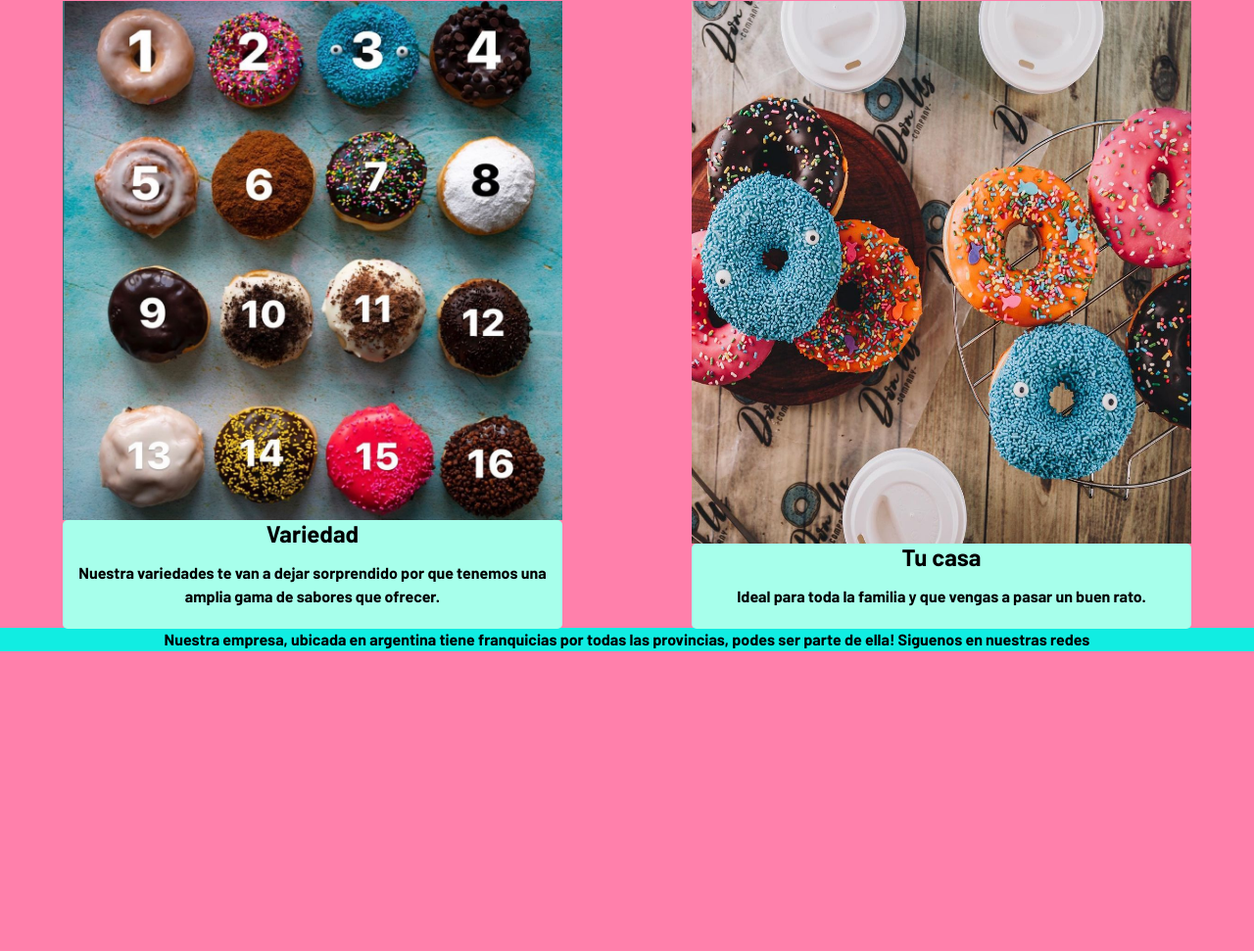
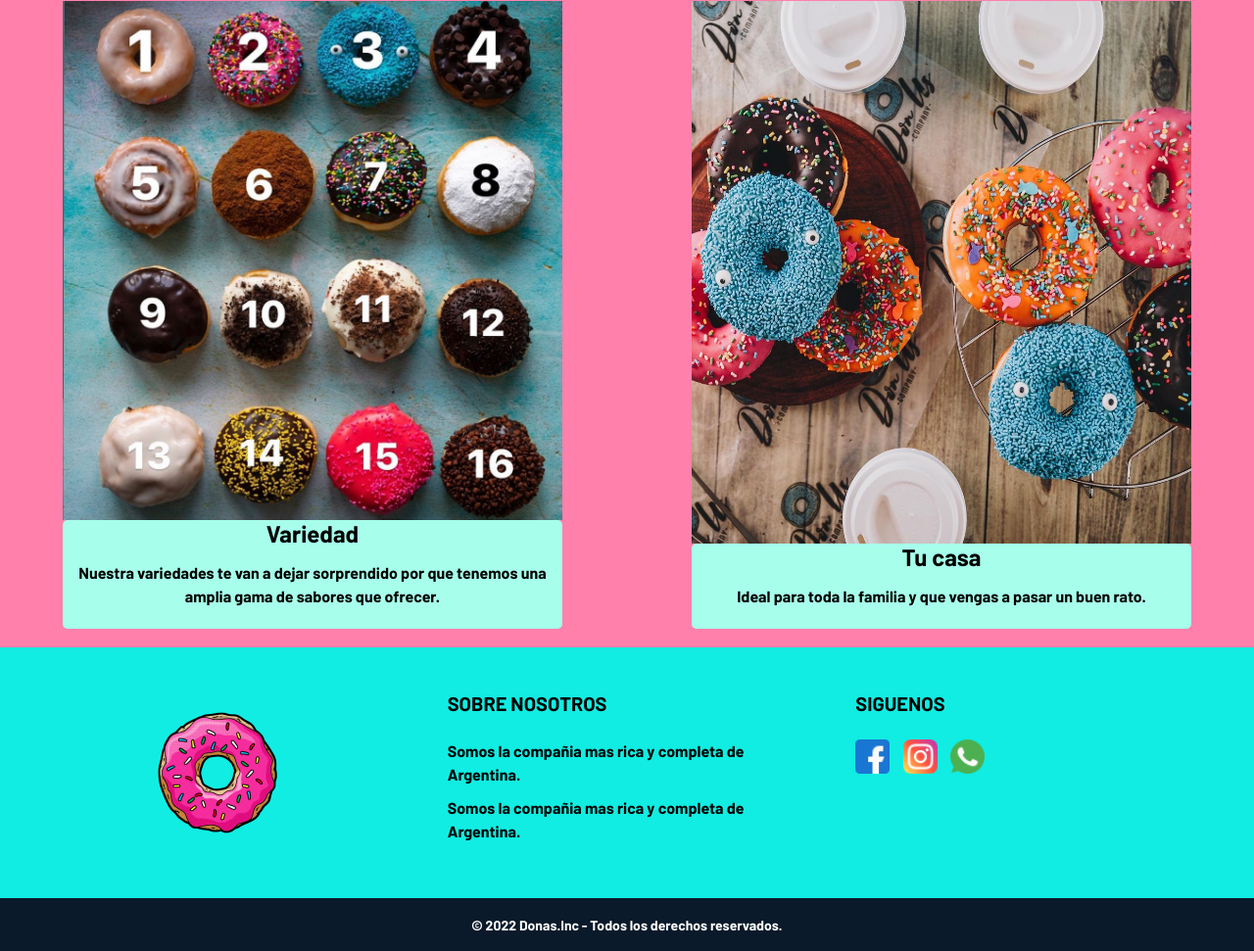
Before and after one commit to Subercazefran/Desafio-final-3, a website: page Index.html in a window 1280 px wide. Shown: the part 722-1693 px from the top of the page at 98% size. Before the commit the page ends 1403 px from the top, so only its background shows below. Drawn offline with nearby package versions, Linux system fonts and the light colour scheme.

Commit message:
se agrego footer

```diff
--- a/Index.html
+++ b/Index.html
@@ -89,10 +89,32 @@
             </div>
         </section>
     </main>
-    <footer>
-             <p class="foot" >
-                Nuestra empresa, ubicada en argentina tiene franquicias por todas las provincias, podes ser parte de ella! Siguenos en nuestras redes
-             </p>
+    <footer class="footer">
+        <div class="footer-1">
+            <div class="box">
+                <figure>
+                    <a href="#">
+                        <img src="./images/Logo donas.png" alt="Logo" >
+                    </a>
+                </figure>
+            </div>
+            <div class="box">
+                <h2>SOBRE NOSOTROS</h2>
+                <p>Somos la compañia mas rica y completa de Argentina.</p>
+                <p>Somos la compañia mas rica y completa de Argentina.</p>
+            </div>
+            <div class="box">
+                <h2>SIGUENOS</h2>
+                <div>
+                    <img src="./images/facebook.png" alt=" Logo facebook"  class="red-social">
+                    <img src="./images/instagram (1).png" alt=" Logo instagram"  class="red-social">
+                    <img src="./images/whatsapp.png" alt="Logo whatsapp"  class="red-social">
+                </div>
+            </div>
+        </div>
+        <div class="grupo-2">
+            <small>&copy; 2022 <b>Donas.Inc</b> - Todos los derechos reservados.</small>
+        </div>
     </footer>
     <script src="https://unpkg.com/aos@2.3.1/dist/aos.js"></script>
     <script>
--- a/scss/_Index.scss
+++ b/scss/_Index.scss
@@ -65,13 +65,53 @@ main{
 
 }
 
-footer{
-    .foot{
-        color:black;
-        background-color: #11EDE2;
+.footer{
+    width: 100%;
+    color:black;
+    background-color: #11EDE2;
+    .footer-1{
+        width: 100%;
+        max-width: 1200px;
+        margin: auto;
+        display: grid;
+        grid-template-columns:repeat(3,1fr) ;
+        grid-gap: 50px;
+        padding: 45px 0px;
+        margin-top: 20px;
+        .box figure{
+            width: 100%;
+            height: 100%;
+            display: flex;
+            justify-content: center;
+            align-items: center;
+        }
+        .box h2{
+            color: black;
+            margin-bottom: 25px;
+            font-size: 20px;
+        }
+        .box p{
+            color:black;
+            margin-bottom: 10px;
+        }
+        .red-social{
+            display: inline-block;
+            width: 35px;
+            height: 35px;
+            line-height: 35px;
+            margin-right: 10px;
+            text-align: center;
+            align-items: center;
+        }
+     }
+    .grupo-2{
+        background-color: #0a1a2a;
+        padding: 15px 10px;
         text-align: center;
+        color: #fff;
     }
 }
+
 
 
 .tamaño{
--- a/scss/_Medias.scss
+++ b/scss/_Medias.scss
@@ -6,12 +6,17 @@
                              "donas__carta3 donas__carta4";
     }
 
-    .foot{
-        text-align: center;
-    }
     .donas__imagenes{
         width: 500px;
         height: 500px;
+    }
+
+    .footer-1{
+        width: 100%;
+        grid-template-columns:repeat(1,1fr) ;
+        grid-gap: 30px;
+        padding: 35px 0px;
+
     }
 }
 
@@ -31,9 +36,14 @@
     }
 
 
-    .foot{
-        text-align: center;
-        margin-left:50%;
+    .footer-1{
+        width: 100%;
+        grid-template-columns:repeat(1,1fr) ;
+        grid-gap: 30px;
+        padding: 35px 0px;
+        // .red-social{
+
+        // }
     }
 }
 /* // `sm` applies to x-small devices (portrait phones, less than 576px) */
```
Also changed, not shown: pages/Menu.html (+1 -1 lines), pages/Nosotros.html (+1 -1 lines), pages/Sucursales.html (+1 -1 lines), css/Style.css, images/Logo donas.png (added), images/facebook.png (added), images/instagram (1).png (added), images/whatsapp.png (added).
